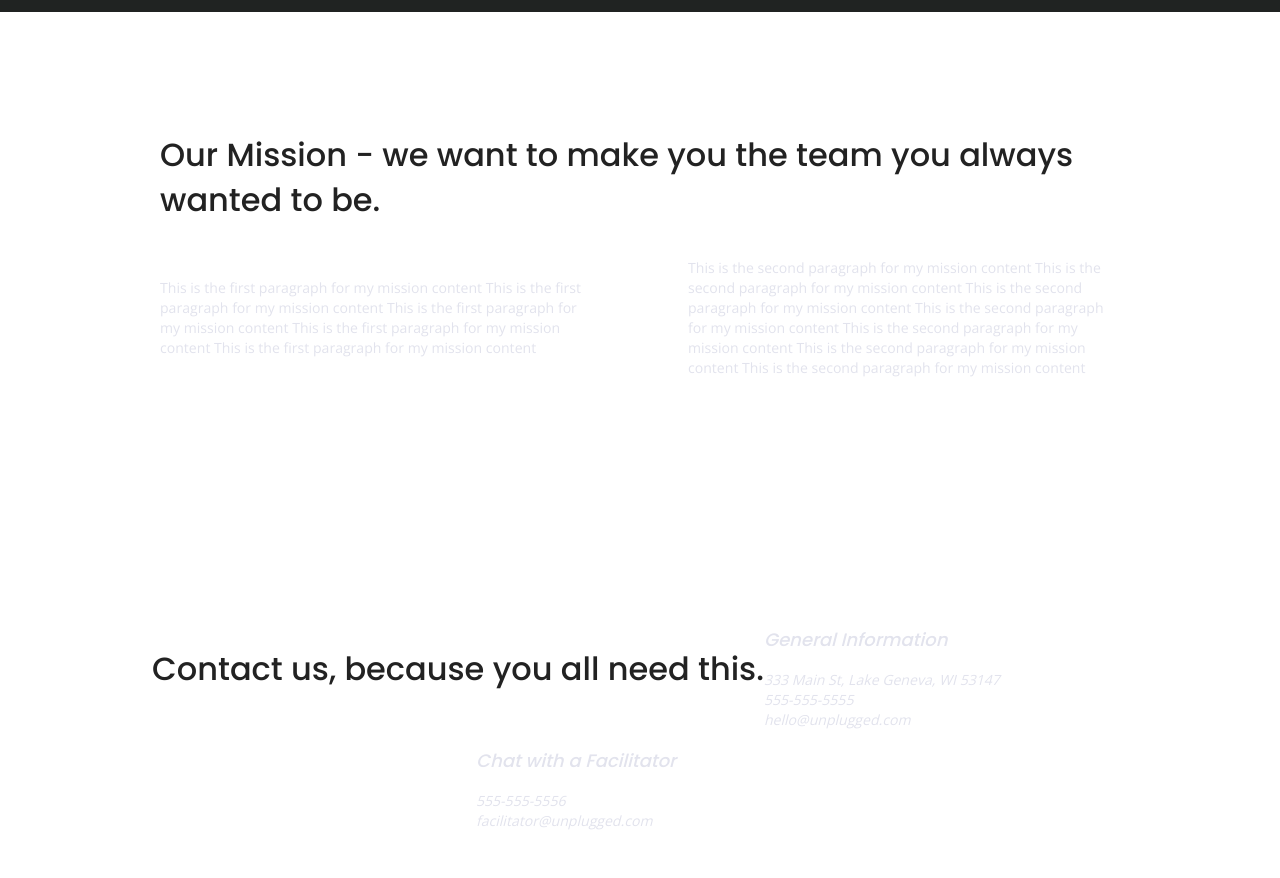
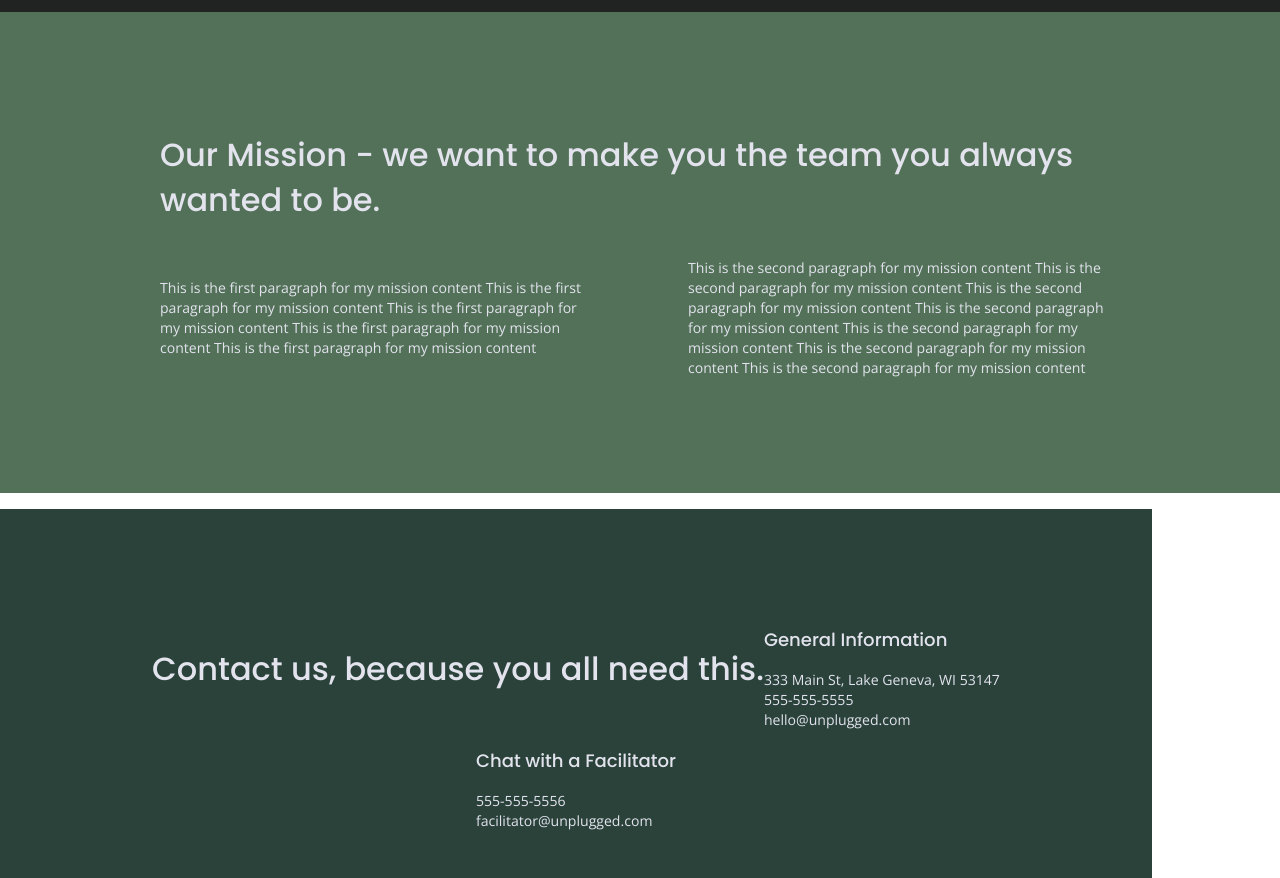
Before and after one commit to hillarylynnek/unplugged-retreat, a plain HTML site: page about/index.html in a window 1280 px wide. Shown: the part 74-952 px from the top of the page. Drawn offline with nearby package versions, Linux system fonts and the light colour scheme.

Commit message:
Finishing basic page styles

```diff
--- a/css/main.css
+++ b/css/main.css
@@ -121,6 +121,7 @@ a {
 h1 {
     font-weight: normal;
     font-family: 'Poppins', sans-serif;
+    color: #e2e3ed;
 }
 
 h2 {
@@ -315,12 +316,20 @@ aside {
     flex-flow: row wrap;
 }
 
+.mission {
+    background-color: #527158;
+}
+
 .mission-content {
 
 }
 
 .map {
 
+}
+
+.contact-section {
+    background-color: #2a423a;
 }
 
 .contact-section {
@@ -338,10 +347,18 @@ aside {
 
 .contact-content p {
     margin: 0;
+    font-weight: lighter;
 }
 
+.contact-content {
+    font-style: normal;
+}
 
 /* FAQ PAGE */
+
+.faq-content {
+    background-color: #527158;
+}
 
 .faq-content {
     display: flex;
```
